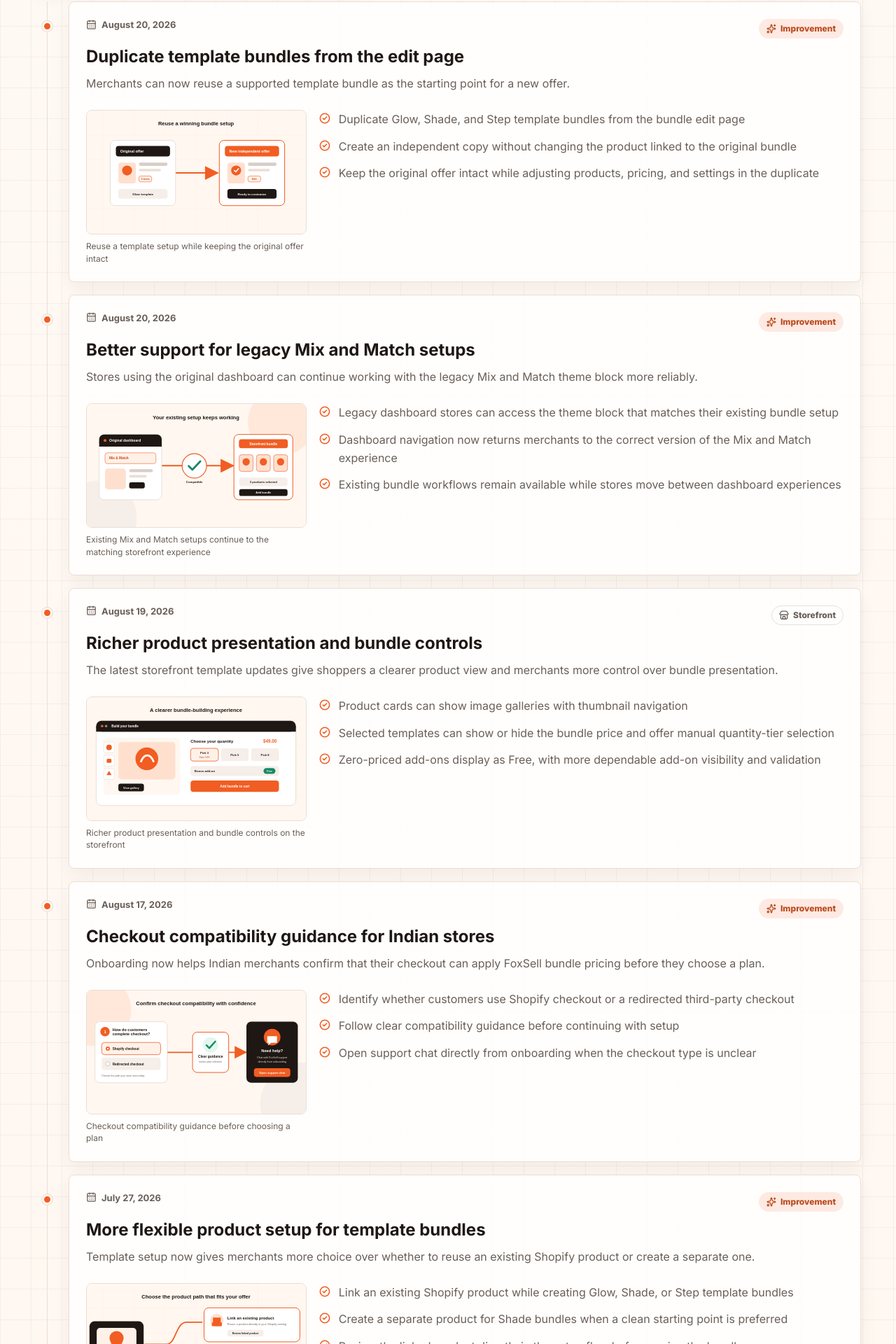
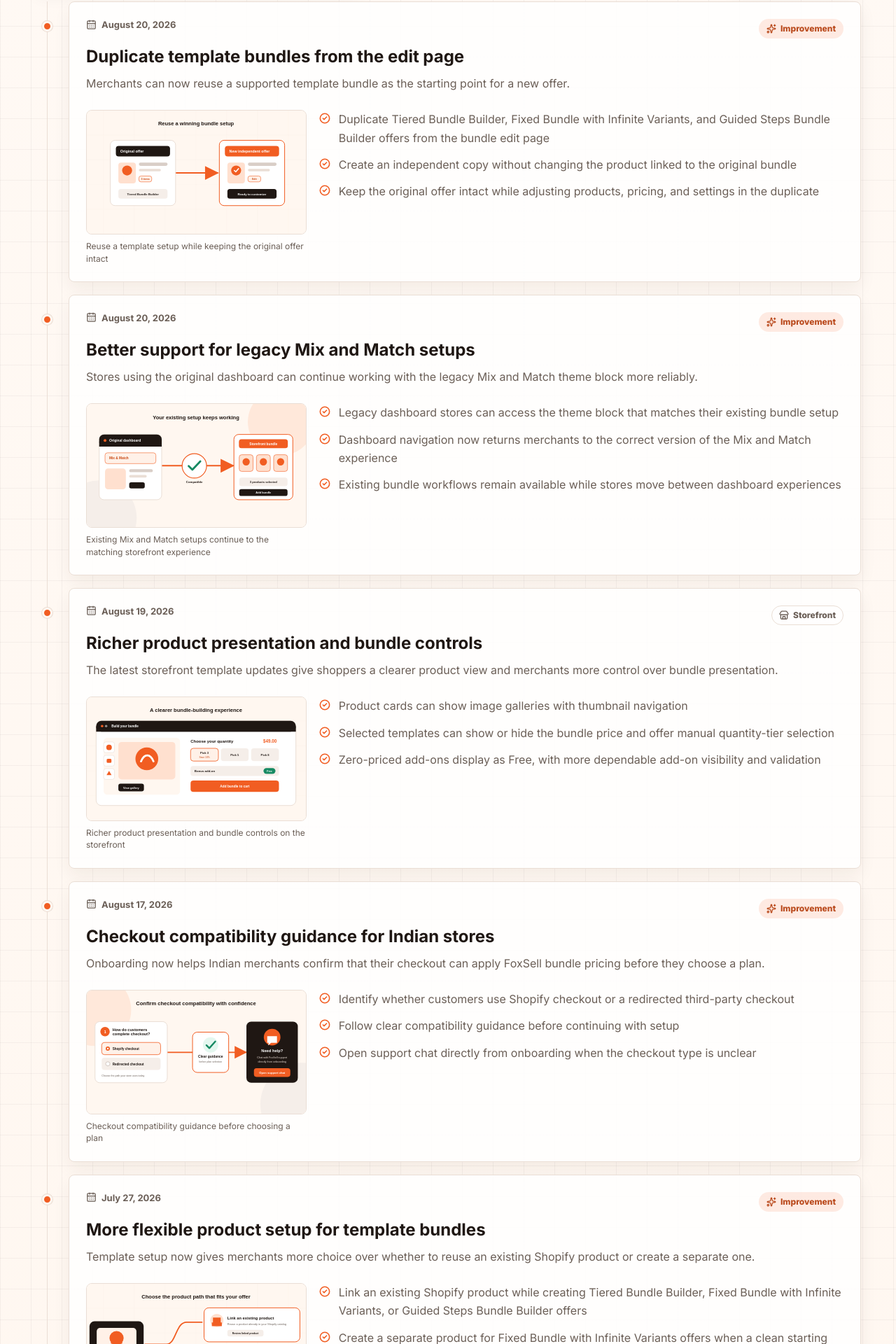
Before and after one commit to FoxSellApp/foxsell-changelog, a Next.js app: page / in a window 1280 px wide. Shown: the part 1679-3599 px from the top of the page at 70% size. Built offline with nearby package versions, Linux system fonts and the light colour scheme.

Commit message:
fix: use public template names in changelog

```diff
--- a/pages/index.js
+++ b/pages/index.js
@@ -32,7 +32,7 @@ const featuredStory = {
   summary:
     "Template-based bundles can now be duplicated from the edit page, making it faster to launch a similar offer without rebuilding it from scratch.",
   bullets: [
-    "Duplicate Glow, Shade, and Step template bundles directly from their edit pages",
+    "Duplicate Tiered Bundle Builder, Fixed Bundle with Infinite Variants, and Guided Steps Bundle Builder offers directly from their edit pages",
     "Start each duplicate as an independent bundle so the original product connection stays untouched",
     "Keep the original bundle available while using its setup as the starting point for a new offer"
   ]
@@ -155,7 +155,7 @@ const changelogEntries = [
     summary:
       "Merchants can now reuse a supported template bundle as the starting point for a new offer.",
     bullets: [
-      "Duplicate Glow, Shade, and Step template bundles from the bundle edit page",
+      "Duplicate Tiered Bundle Builder, Fixed Bundle with Infinite Variants, and Guided Steps Bundle Builder offers from the bundle edit page",
       "Create an independent copy without changing the product linked to the original bundle",
       "Keep the original offer intact while adjusting products, pricing, and settings in the duplicate"
     ],
@@ -207,8 +207,8 @@ const changelogEntries = [
     summary:
       "Template setup now gives merchants more choice over whether to reuse an existing Shopify product or create a separate one.",
     bullets: [
-      "Link an existing Shopify product while creating Glow, Shade, or Step template bundles",
-      "Create a separate product for Shade bundles when a clean starting point is preferred",
+      "Link an existing Shopify product while creating Tiered Bundle Builder, Fixed Bundle with Infinite Variants, or Guided Steps Bundle Builder offers",
+      "Create a separate product for Fixed Bundle with Infinite Variants offers when a clean starting point is preferred",
       "Review the linked product directly in the setup flow before saving the bundle"
     ],
     image: releaseImages.flexibleTemplateProducts
```
Also changed, not shown: public/assets/template-duplication.svg.
